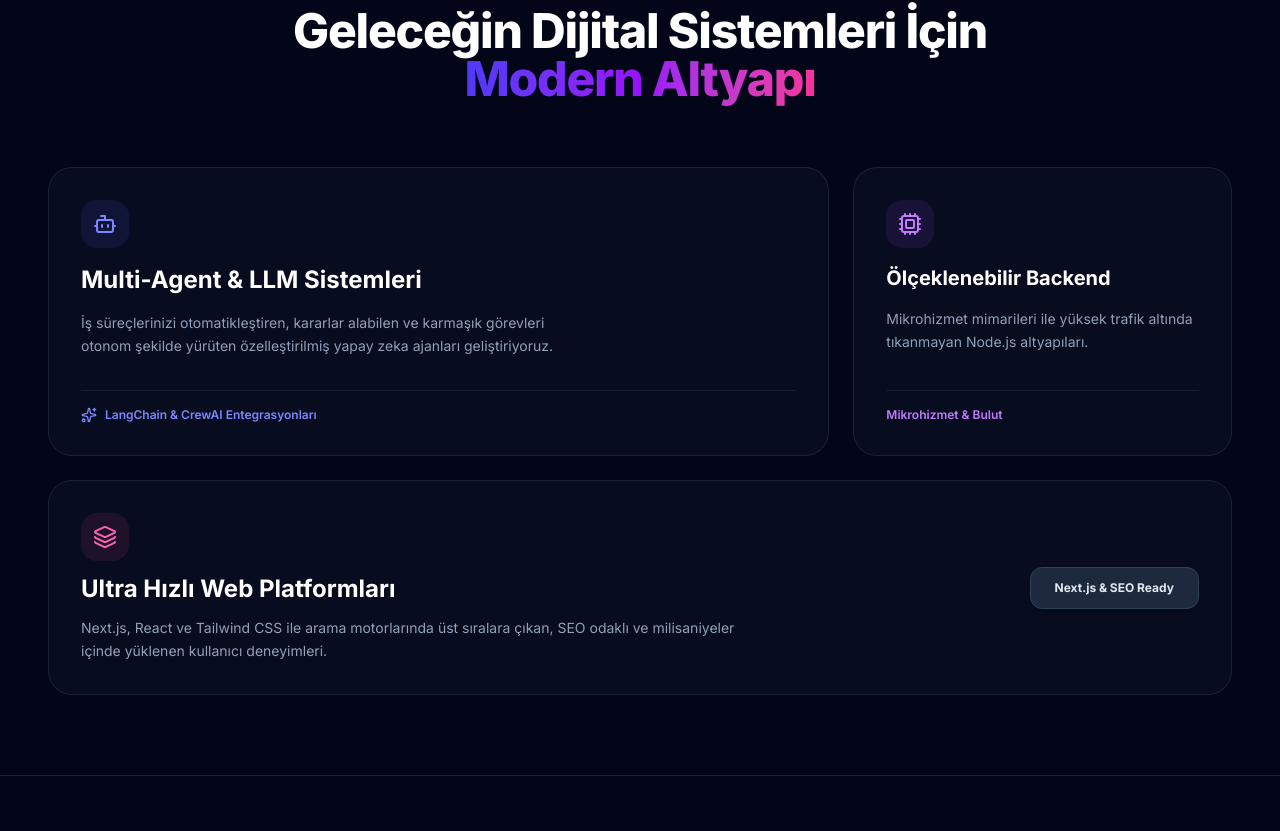
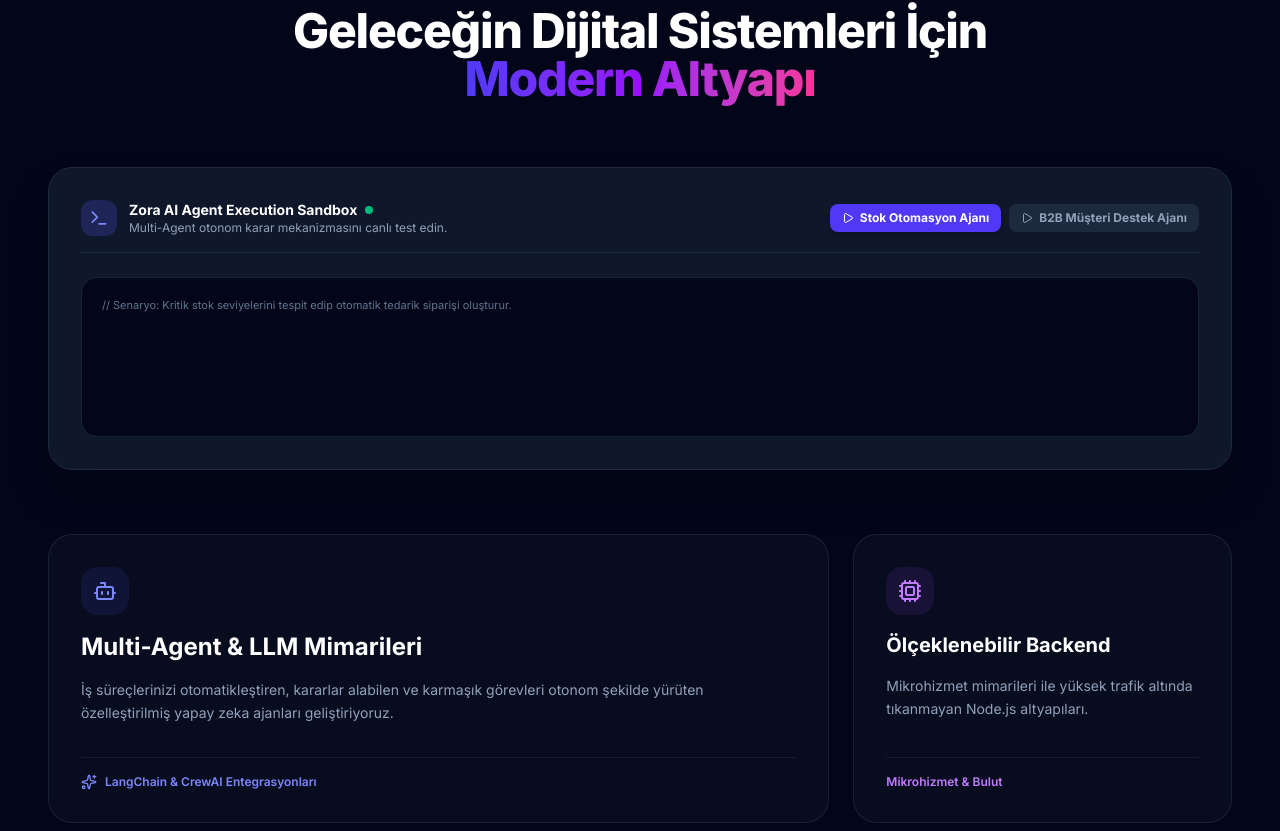
Before and after one commit to yavuzselimfrat/zora-yazilim-web, a Next.js app: page / in a window 1280 px wide. Shown: the part 1069-1900 px from the top of the page. Built offline with nearby package versions, Linux system fonts and the light colour scheme.

Commit message:
refactor: UI tasarim dili korunarak tum yeni moduller ve entegrasyonlar tamamlandi

```diff
--- a/components/sections/BentoGrid.tsx
+++ b/components/sections/BentoGrid.tsx
@@ -1,19 +1,58 @@
 'use client';
 
-import React from 'react';
-import { Bot, Cpu, Layers, Sparkles } from 'lucide-react';
-import { motion } from 'framer-motion';
+import React, { useState } from 'react';
+import { Bot, Cpu, Layers, Sparkles, Terminal, Play, CheckCircle2, Loader2 } from 'lucide-react';
+import { motion, AnimatePresence } from 'framer-motion';
+
+const agentScenarios = [
+  {
+    id: 'inventory',
+    title: 'Stok Otomasyon Ajanı',
+    desc: 'Kritik stok seviyelerini tespit edip otomatik tedarik siparişi oluşturur.',
+    steps: [
+      { type: 'thought', text: 'Depo veritabanı sorgulanıyor... [SQL: SELECT * FROM stock WHERE level < min]' },
+      { type: 'tool', text: 'Tedarikçi API entegrasyonu çağrıldı. Fiyat analizi yapılıyor...' },
+      { type: 'result', text: 'Ajan Başarılı: 150 adet yedek parça siparişi oluşturuldu.' },
+    ],
+  },
+  {
+    id: 'support',
+    title: 'B2B Müşteri Destek Ajanı',
+    desc: 'Gelen teknik faturayı ve sözleşmeyi analiz edip müşteriye yanıt döner.',
+    steps: [
+      { type: 'thought', text: 'PDF sözleşme metni vektör veritabanından çekiliyor (RAG Search)...' },
+      { type: 'tool', text: 'Sözleşme maddesi #4.2 doğrulandı. Yanıt taslağı hazırlanıyor...' },
+      { type: 'result', text: 'Ajan Başarılı: KVKK uyumlu teknik destek yanıtı iletildi.' },
+    ],
+  },
+];
 
 const BentoGrid: React.FC = () => {
+  const [activeScenario, setActiveScenario] = useState(agentScenarios[0]);
+  const [isRunning, setIsRunning] = useState(false);
+  const [currentStep, setCurrentStep] = useState<number>(-1);
+
+  const runSimulation = (scenario: typeof agentScenarios[0]) => {
+    setActiveScenario(scenario);
+    setIsRunning(true);
+    setCurrentStep(0);
+
+    setTimeout(() => setCurrentStep(1), 1200);
+    setTimeout(() => setCurrentStep(2), 2400);
+    setTimeout(() => setIsRunning(false), 3200);
+  };
+
   return (
     <section className="py-20 bg-white dark:bg-slate-950 transition-colors duration-300 relative overflow-hidden">
-      <div className="max-w-7xl mx-auto px-6 md:px-12">
+      <div className="max-w-7xl mx-auto px-6 md:px-12 space-y-16">
+
+        {/* ÜST BAŞLIK */}
         <motion.div
           initial={{ opacity: 0, y: 20 }}
           whileInView={{ opacity: 1, y: 0 }}
           viewport={{ once: true }}
           transition={{ duration: 0.5 }}
-          className="text-center max-w-3xl mx-auto mb-16"
+          className="text-center max-w-3xl mx-auto"
         >
           <span className="text-xs uppercase tracking-widest font-bold text-indigo-600 dark:text-indigo-400 bg-indigo-100/80 dark:bg-indigo-950/60 border border-indigo-200 dark:border-indigo-800/50 px-4 py-1.5 rounded-full inline-block mb-4">
             Mühendislik Gücümüz
@@ -26,25 +65,96 @@ const BentoGrid: React.FC = () => {
           </h2>
         </motion.div>
 
+        {/* 🤖 LIVE AI AGENT PLAYGROUND / SIMULATOR TERMINAL */}
+        <motion.div
+          initial={{ opacity: 0, y: 30 }}
+          whileInView={{ opacity: 1, y: 0 }}
+          viewport={{ once: true }}
+          className="p-6 md:p-8 rounded-3xl bg-slate-900 border border-slate-800 text-slate-100 shadow-2xl space-y-6"
+        >
+          <div className="flex flex-col md:flex-row items-start md:items-center justify-between gap-4 border-b border-slate-800 pb-4">
+            <div className="flex items-center gap-3">
+              <div className="p-2 rounded-xl bg-indigo-500/20 text-indigo-400">
+                <Terminal className="w-5 h-5" />
+              </div>
+              <div>
+                <h3 className="text-sm font-bold text-white flex items-center gap-2">
+                  Zora AI Agent Execution Sandbox
+                  <span className="w-2 h-2 rounded-full bg-emerald-500 animate-pulse" />
+                </h3>
+                <p className="text-xs text-slate-400">Multi-Agent otonom karar mekanizmasını canlı test edin.</p>
+              </div>
+            </div>
+
+            {/* Senaryo Seçim Butonları */}
+            <div className="flex flex-wrap gap-2">
+              {agentScenarios.map((sc) => (
+                <button
+                  key={sc.id}
+                  onClick={() => runSimulation(sc)}
+                  disabled={isRunning}
+                  className={`px-3 py-1.5 rounded-lg text-xs font-bold transition-all flex items-center gap-1.5 ${
+                    activeScenario.id === sc.id
+                      ? 'bg-indigo-600 text-white shadow-md'
+                      : 'bg-slate-800 text-slate-400 hover:bg-slate-700'
+                  }`}
+                >
+                  <Play className="w-3 h-3" />
+                  <span>{sc.title}</span>
+                </button>
+              ))}
+            </div>
+          </div>
+
+          {/* Terminal Çıktı Alanı */}
+          <div className="bg-slate-950 rounded-2xl p-5 border border-slate-800/80 font-mono text-xs space-y-3 min-h-[160px]">
+            <div className="text-slate-500 text-[11px]">// Senaryo: {activeScenario.desc}</div>
+
+            {currentStep >= 0 && (
+              <motion.div initial={{ opacity: 0, x: -10 }} animate={{ opacity: 1, x: 0 }} className="text-indigo-400 flex items-start gap-2">
+                <span>[THOUGHT]:</span>
+                <span className="text-slate-300">{activeScenario.steps[0].text}</span>
+              </motion.div>
+            )}
+
+            {currentStep >= 1 && (
+              <motion.div initial={{ opacity: 0, x: -10 }} animate={{ opacity: 1, x: 0 }} className="text-purple-400 flex items-start gap-2">
+                <span>[TOOL CALL]:</span>
+                <span className="text-slate-300">{activeScenario.steps[1].text}</span>
+              </motion.div>
+            )}
+
+            {currentStep >= 2 && (
+              <motion.div initial={{ opacity: 0, x: -10 }} animate={{ opacity: 1, x: 0 }} className="text-emerald-400 font-bold flex items-center gap-2 pt-2 border-t border-slate-900">
+                <CheckCircle2 className="w-4 h-4 text-emerald-400" />
+                <span>{activeScenario.steps[2].text}</span>
+              </motion.div>
+            )}
+
+            {isRunning && currentStep < 2 && (
+              <div className="flex items-center gap-2 text-slate-500 text-[11px] pt-1">
+                <Loader2 className="w-3.5 h-3.5 animate-spin text-indigo-400" />
+                <span>Ajan adımı işleniyor...</span>
+              </div>
+            )}
+          </div>
+        </motion.div>
+
+        {/* 3'LÜ BENTO KARTLARI */}
         <div className="grid grid-cols-1 md:grid-cols-3 gap-6">
-
-          {/* BENTO KART 1: AI & OTONOM AJANLAR (GENİŞ) */}
           <motion.div
             initial={{ opacity: 0, y: 30 }}
             whileInView={{ opacity: 1, y: 0 }}
             viewport={{ once: true }}
-            transition={{ duration: 0.5, delay: 0.1 }}
             whileHover={{ y: -6 }}
-            className="md:col-span-2 p-8 rounded-3xl bg-slate-50 dark:bg-slate-900/40 border border-slate-200/80 dark:border-slate-800/80 flex flex-col justify-between hover:border-indigo-500/50 hover:shadow-xl transition-all duration-300 relative group overflow-hidden"
+            className="md:col-span-2 p-8 rounded-3xl bg-slate-50 dark:bg-slate-900/40 border border-slate-200/80 dark:border-slate-800/80 flex flex-col justify-between hover:border-indigo-500/50 hover:shadow-xl transition-all duration-300"
           >
-            <div className="space-y-4 relative z-10">
+            <div className="space-y-4">
               <div className="w-12 h-12 rounded-2xl bg-indigo-500/10 text-indigo-600 dark:text-indigo-400 flex items-center justify-center">
                 <Bot className="w-6 h-6" />
               </div>
-              <h3 className="text-2xl font-bold text-slate-900 dark:text-white">
-                Multi-Agent & LLM Sistemleri
-              </h3>
-              <p className="text-sm text-slate-600 dark:text-slate-400 max-w-lg leading-relaxed">
+              <h3 className="text-2xl font-bold text-slate-900 dark:text-white">Multi-Agent & LLM Mimarileri</h3>
+              <p className="text-sm text-slate-600 dark:text-slate-400 leading-relaxed">
                 İş süreçlerinizi otomatikleştiren, kararlar alabilen ve karmaşık görevleri otonom şekilde yürüten özelleştirilmiş yapay zeka ajanları geliştiriyoruz.
               </p>
             </div>
@@ -54,22 +164,18 @@ const BentoGrid: React.FC = () => {
             </div>
           </motion.div>
 
-          {/* BENTO KART 2: YÜKSEK PERFORMANS */}
           <motion.div
             initial={{ opacity: 0, y: 30 }}
             whileInView={{ opacity: 1, y: 0 }}
             viewport={{ once: true }}
-            transition={{ duration: 0.5, delay: 0.2 }}
             whileHover={{ y: -6 }}
-            className="p-8 rounded-3xl bg-slate-50 dark:bg-slate-900/40 border border-slate-200/80 dark:border-slate-800/80 flex flex-col justify-between hover:border-purple-500/50 hover:shadow-xl transition-all duration-300 relative group overflow-hidden"
+            className="p-8 rounded-3xl bg-slate-50 dark:bg-slate-900/40 border border-slate-200/80 dark:border-slate-800/80 flex flex-col justify-between hover:border-purple-500/50 hover:shadow-xl transition-all duration-300"
           >
-            <div className="space-y-4 relative z-10">
+            <div className="space-y-4">
               <div className="w-12 h-12 rounded-2xl bg-purple-500/10 text-purple-600 dark:text-purple-400 flex items-center justify-center">
                 <Cpu className="w-6 h-6" />
               </div>
-              <h3 className="text-xl font-bold text-slate-900 dark:text-white">
-                Ölçeklenebilir Backend
-              </h3>
+              <h3 className="text-xl font-bold text-slate-900 dark:text-white">Ölçeklenebilir Backend</h3>
               <p className="text-xs md:text-sm text-slate-600 dark:text-slate-400 leading-relaxed">
                 Mikrohizmet mimarileri ile yüksek trafik altında tıkanmayan Node.js altyapıları.
               </p>
@@ -78,33 +184,8 @@ const BentoGrid: React.FC = () => {
               Mikrohizmet & Bulut
             </div>
           </motion.div>
+        </div>
 
-          {/* BENTO KART 3: MODERN FRONTEND */}
-          <motion.div
-            initial={{ opacity: 0, y: 30 }}
-            whileInView={{ opacity: 1, y: 0 }}
-            viewport={{ once: true }}
-            transition={{ duration: 0.5, delay: 0.3 }}
-            whileHover={{ y: -6 }}
-            className="md:col-span-3 p-8 rounded-3xl bg-slate-50 dark:bg-slate-900/40 border border-slate-200/80 dark:border-slate-800/80 flex flex-col md:flex-row items-start md:items-center justify-between gap-6 hover:border-pink-500/50 hover:shadow-xl transition-all duration-300 relative group overflow-hidden"
-          >
-            <div className="space-y-3 max-w-2xl">
-              <div className="w-12 h-12 rounded-2xl bg-pink-500/10 text-pink-600 dark:text-pink-400 flex items-center justify-center">
-                <Layers className="w-6 h-6" />
-              </div>
-              <h3 className="text-2xl font-bold text-slate-900 dark:text-white">
-                Ultra Hızlı Web Platformları
-              </h3>
-              <p className="text-sm text-slate-600 dark:text-slate-400 leading-relaxed">
-                Next.js, React ve Tailwind CSS ile arama motorlarında üst sıralara çıkan, SEO odaklı ve milisaniyeler içinde yüklenen kullanıcı deneyimleri.
-              </p>
-            </div>
-            <div className="px-6 py-3 rounded-xl bg-white dark:bg-slate-800 border border-slate-200 dark:border-slate-700 text-xs font-bold text-slate-800 dark:text-slate-200 whitespace-nowrap shadow-sm">
-              Next.js & SEO Ready
-            </div>
-          </motion.div>
-
-        </div>
       </div>
     </section>
   );
```
Also changed, not shown: app/hakkimizda/page.tsx (+36 -1 lines), app/iletisim/page.tsx (+53 -2 lines).
